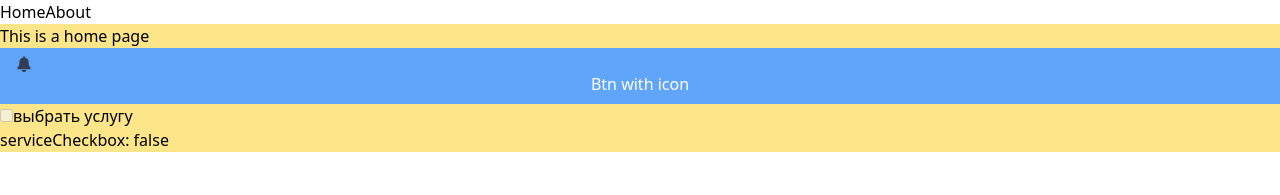
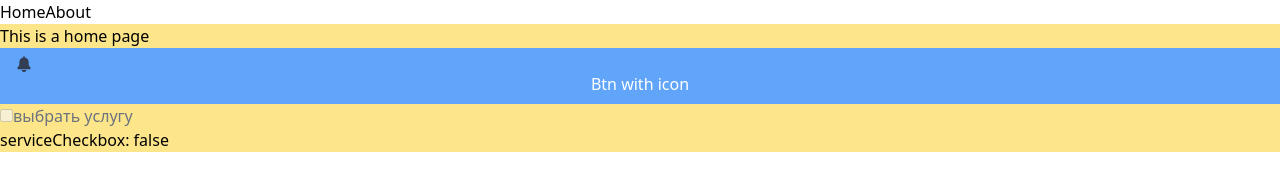
Before and after one commit to garshin-dev/schedule, a Vue app: page / in a window 1280 px wide. Shown: the top 195 px of the page. Built offline with nearby package versions, Linux system fonts and the light colour scheme.

Commit message:
change AppCheckbox

```diff
--- a/src/components/AppCheckbox/AppCheckbox.vue
+++ b/src/components/AppCheckbox/AppCheckbox.vue
@@ -2,7 +2,12 @@
   <div>
     <label :for="id">
       <input type="checkbox" v-model="modelValue" :disabled="disabled" name="name" :id="id" />
-      <span>{{ label }}</span>
+      <span
+        :class="{
+          'text-gray-500': disabled,
+        }"
+        >{{ label }}</span
+      >
     </label>
   </div>
 </template>
```
